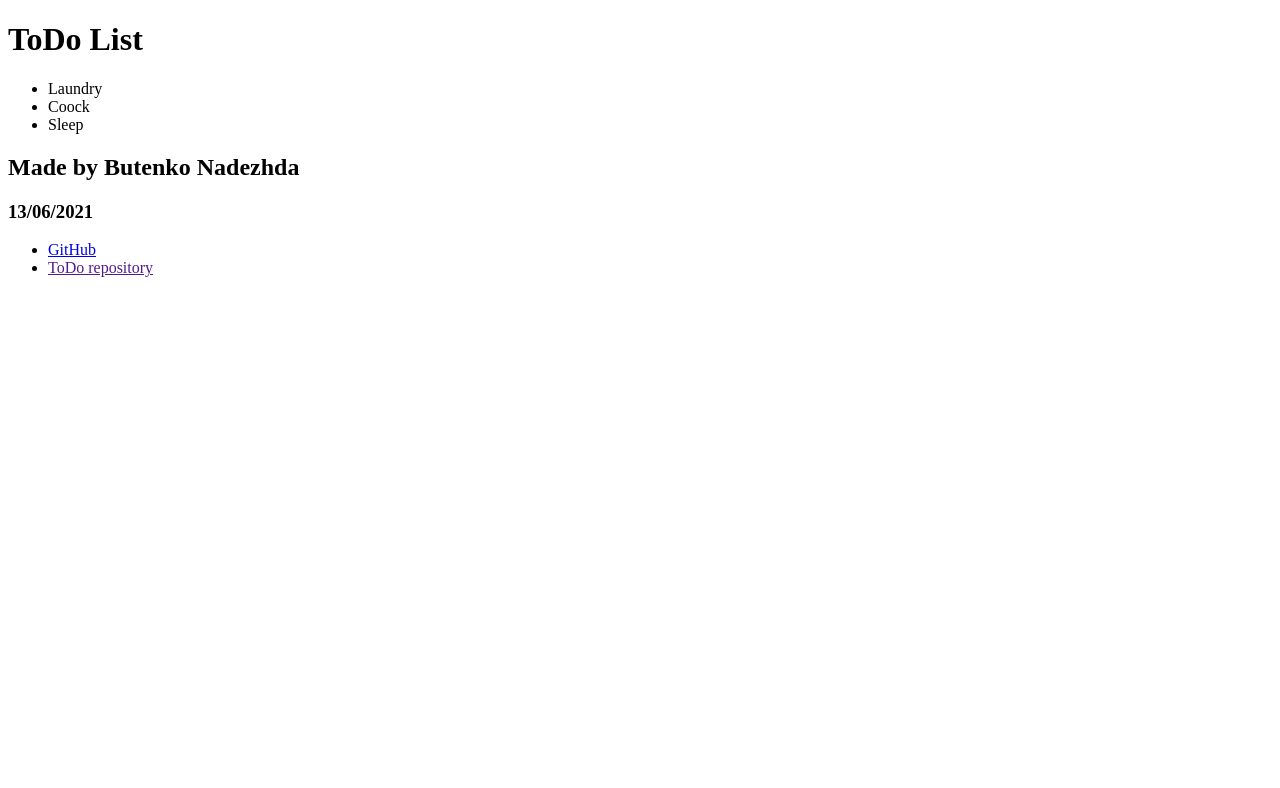
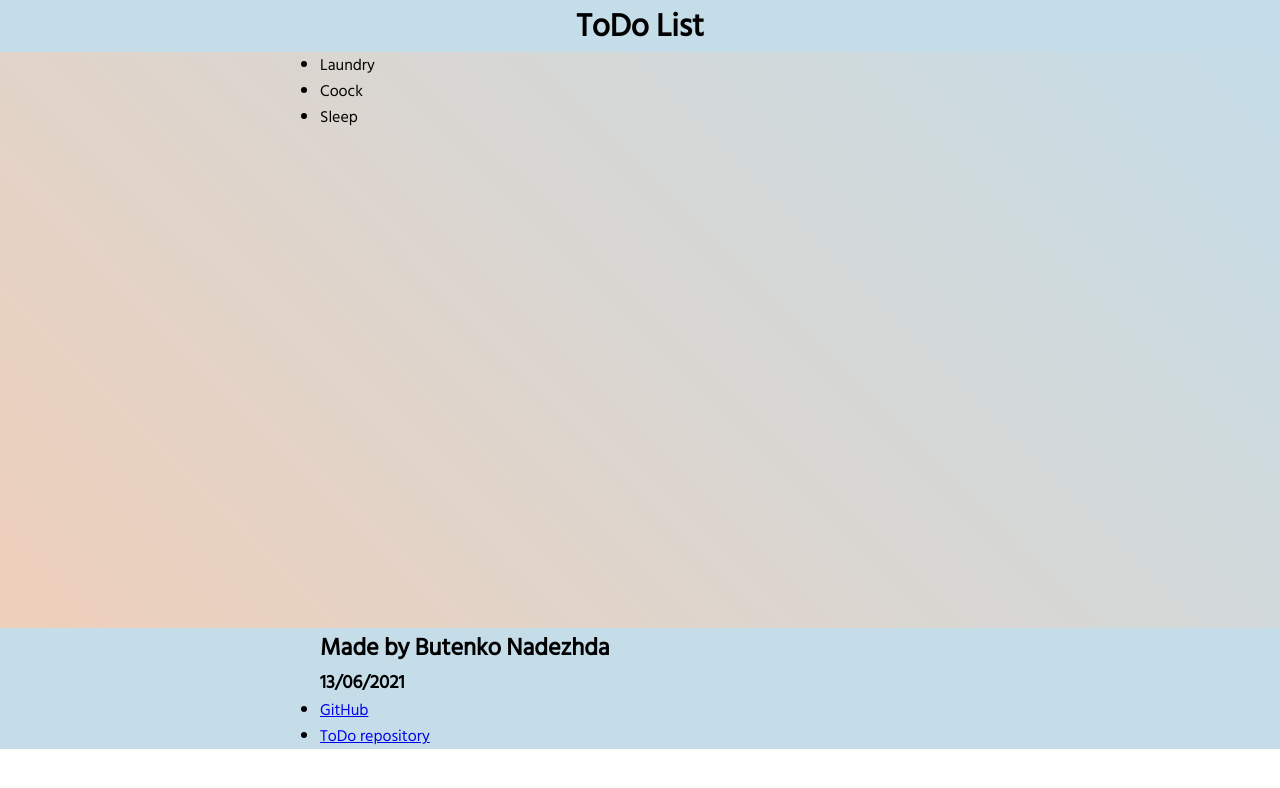
Before and after one commit to thecoocko/todorepo, a plain HTML site: page index.html in a window 1280 px wide. Drawn offline with Linux system fonts and the light colour scheme.

Commit message:
feat: add styles

```diff
--- a/assets/style.css
+++ b/assets/style.css
@@ -0,0 +1,32 @@
+*{
+    margin: 0;
+    padding: 0;
+    font-family: 'Hind Siliguri', sans-serif;
+}
+/*header*/
+.header{
+    width: 100%;
+    background-color: #C5DDE8;
+    box-shadow: 2;
+    text-align: center;
+    font-weight: 400;
+
+}
+/*container*/
+.container{
+    width: 100%;
+    max-width: 50%;
+    margin: 0 auto;
+}
+.container + h2{
+    font-family: 'Oxygen', sans-serif;
+}
+/*main*/
+.main{
+    background: linear-gradient(45deg, #EECFBA, #C5DDE8);
+    height: 72vh;
+}
+/*footer*/
+.footer{
+    background-color: #C5DDE8;
+}
--- a/index.html
+++ b/index.html
@@ -4,6 +4,8 @@
     <meta charset="UTF-8">
     <meta http-equiv="X-UA-Compatible" content="IE=edge">
     <meta name="viewport" content="width=device-width, initial-scale=1.0">
+    <link rel="preconnect" href="https://fonts.gstatic.com">
+<link href="https://fonts.googleapis.com/css2?family=Hind+Siliguri&family=Oxygen&display=swap" rel="stylesheet">
     <link rel="stylesheet" href="assets/style.css">
     <title>ToDo</title>
 </head>
@@ -32,7 +34,7 @@
                         <a href="https://github.com/thecoocko?tab=repositories" class="link">GitHub</a>
                     </li>
                     <li class="link">
-                        <a href="" class="link">ToDo repository</a>
+                        <a href="https://github.com/thecoocko/todorepo.git" class="link">ToDo repository</a>
                     </li>
                 </ul>
             </div>
```
